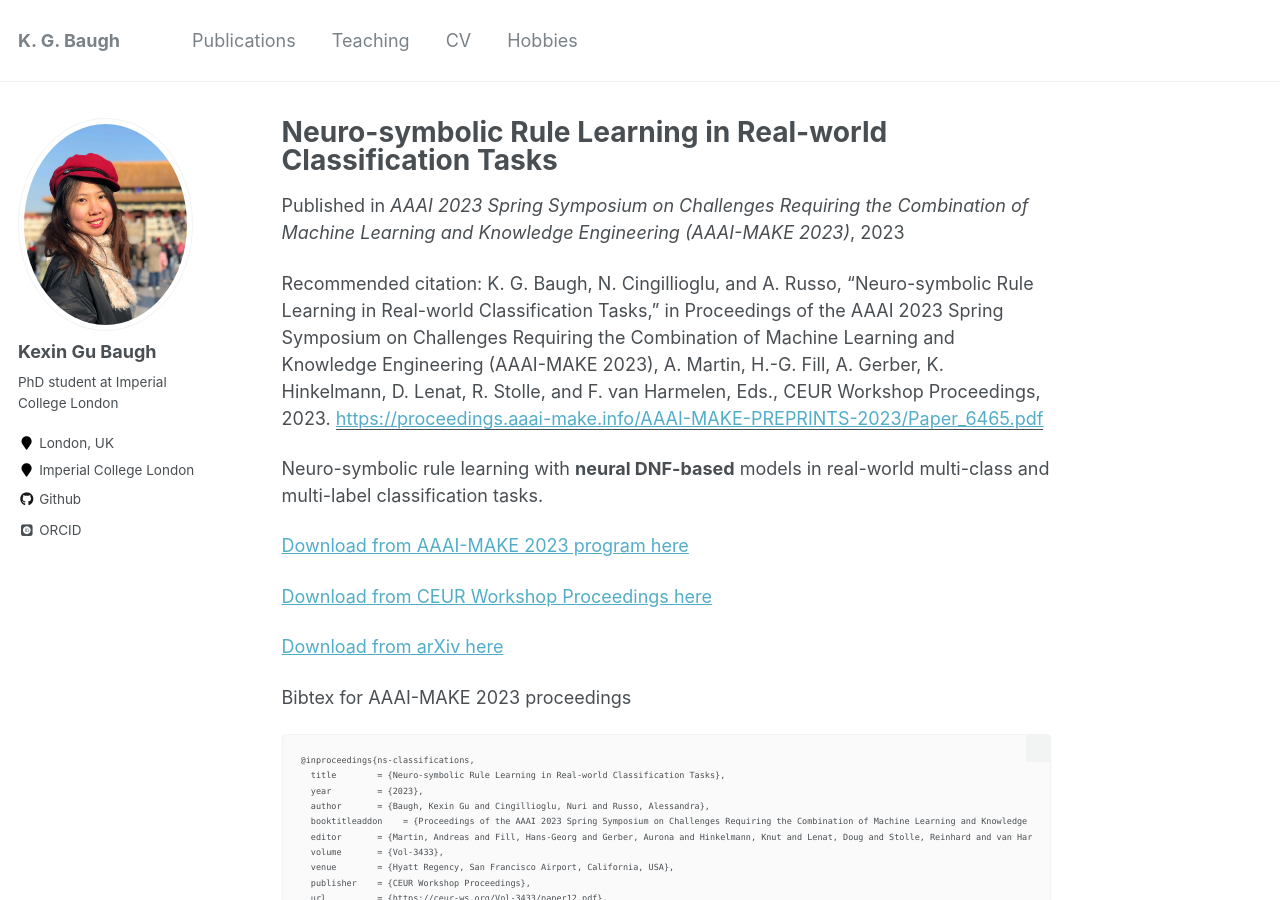
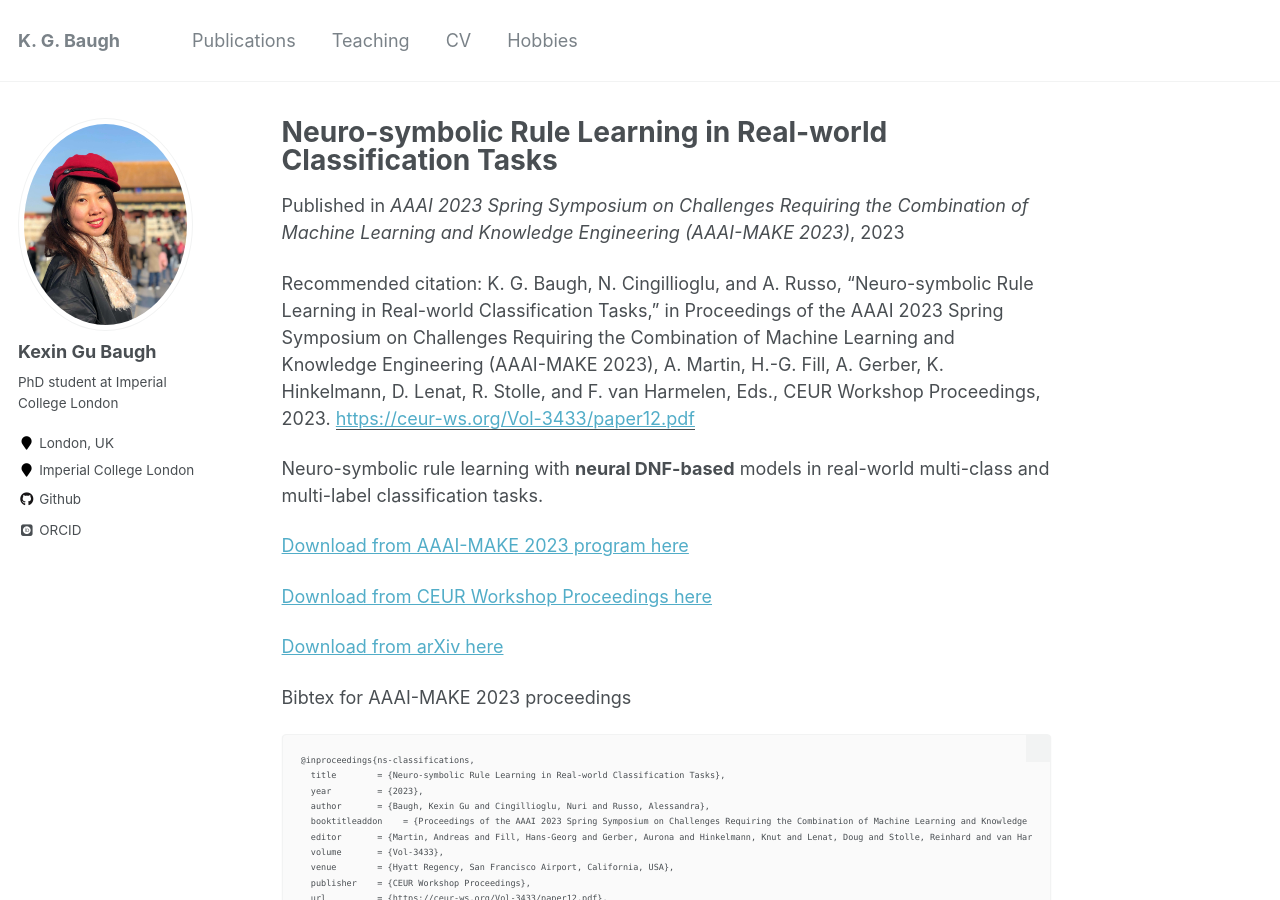
Before and after one commit to kittykg/kittykg.github.io, a Jekyll site: the page built from _publications/2023-3-27-aaai-make-ns-rule-learning-classification.md, in a window 1280 px wide and 900 px high. Built offline with Jekyll 4.4.1, drawn with Linux system fonts in a browser that asks for light colours; some web fonts are replaced; some of the changed lines change nothing that is shown.

Commit message:
Update NS rule learning paper url

```diff
--- a/_publications/2023-3-27-aaai-make-ns-rule-learning-classification.md
+++ b/_publications/2023-3-27-aaai-make-ns-rule-learning-classification.md
@@ -6,7 +6,7 @@ excerpt: 'Neuro-symbolic rule learning with **neural DNF-based** models in
 real-world multi-class and multi-label classification tasks.'
 date: 2023-03-27
 venue: ' AAAI 2023 Spring Symposium on Challenges Requiring the Combination of Machine Learning and Knowledge Engineering (AAAI-MAKE 2023)'
-paperurl: 'https://proceedings.aaai-make.info/AAAI-MAKE-PREPRINTS-2023/Paper_6465.pdf'
+paperurl: 'https://ceur-ws.org/Vol-3433/paper12.pdf'
 citation: 'K. G. Baugh, N. Cingillioglu, and A. Russo, “Neuro-symbolic Rule Learning in Real-world Classification Tasks,” in Proceedings of the AAAI 2023 Spring Symposium on Challenges Requiring the Combination of Machine Learning and Knowledge Engineering (AAAI-MAKE 2023), A. Martin, H.-G. Fill, A. Gerber, K. Hinkelmann, D. Lenat, R. Stolle, and F. van Harmelen, Eds., CEUR Workshop Proceedings, 2023.'
 ---
 
```
